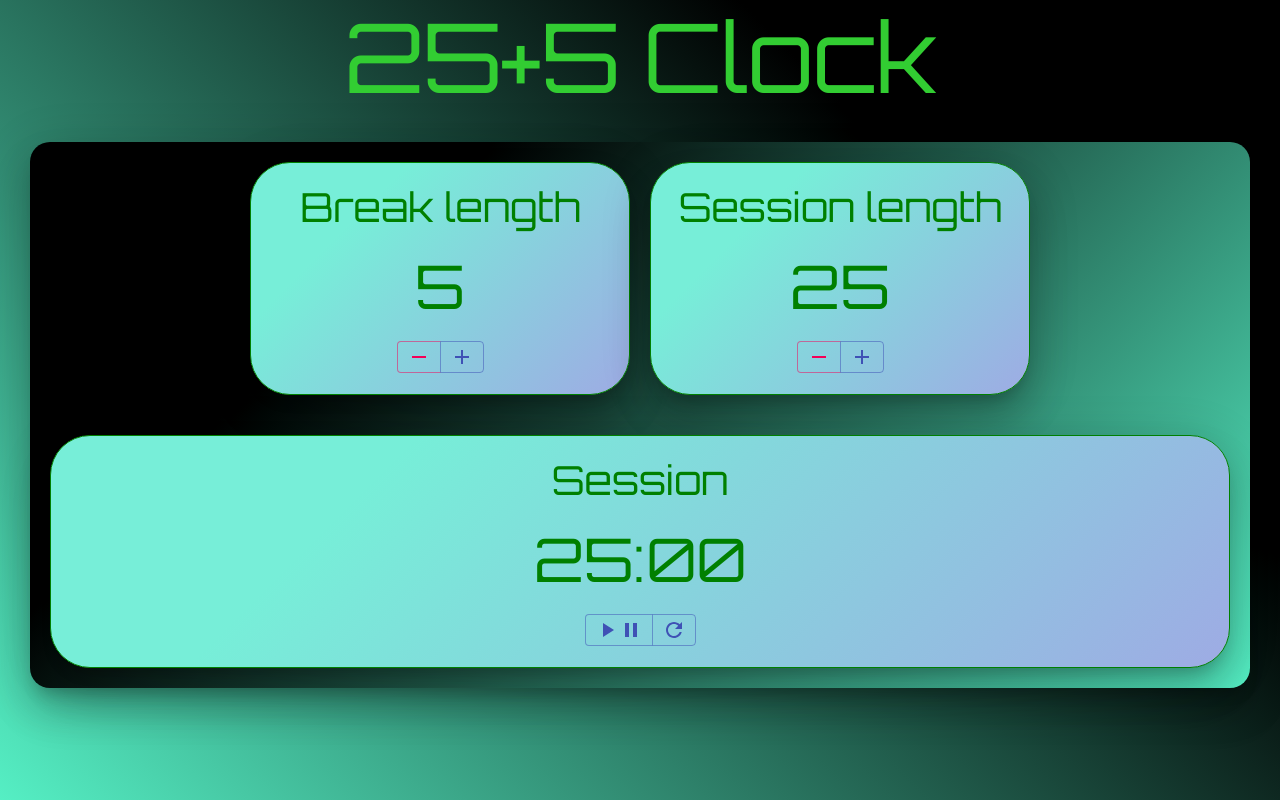
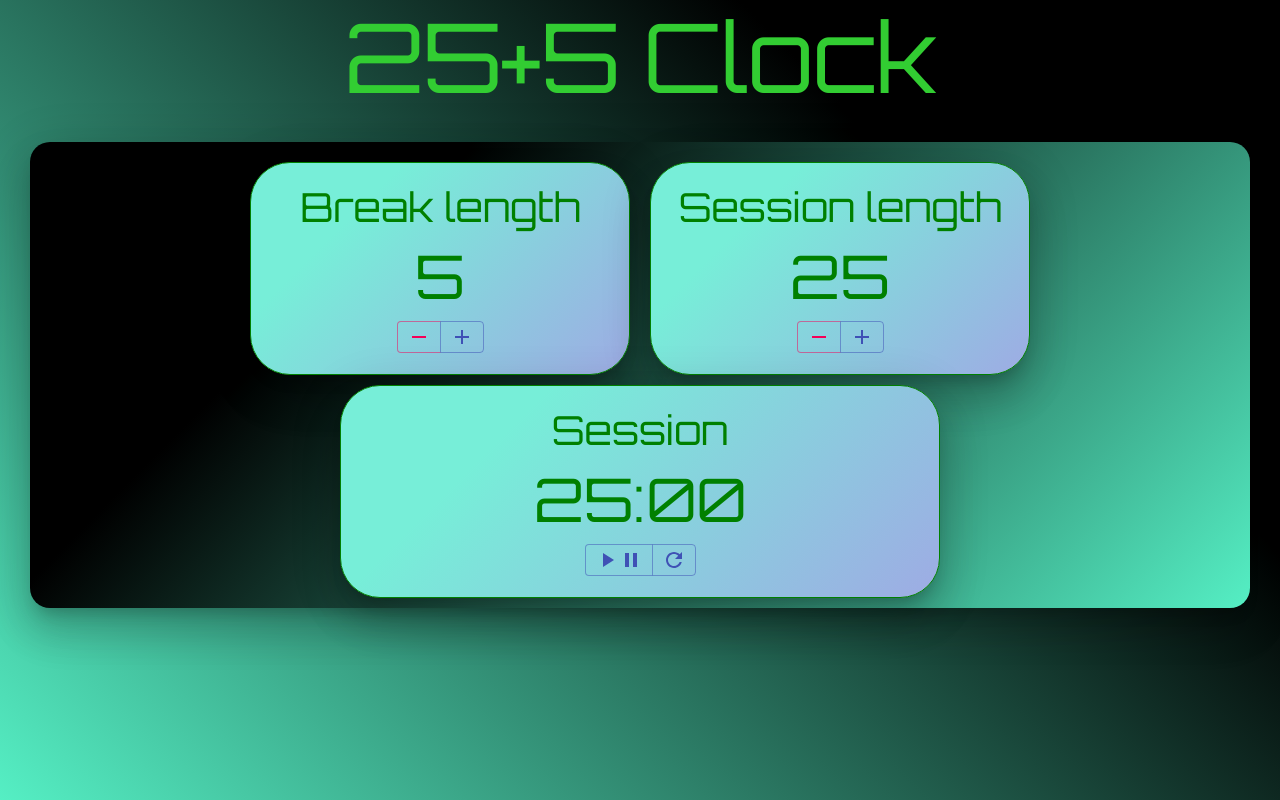
Before and after one commit to adrimihailescu/clock-five, a React (Create React App) app: page / in a window 1280 px wide. Built offline with nearby package versions, Linux system fonts and the light colour scheme.

Commit message:
removed padding from some elements

```diff
--- a/src/App.js
+++ b/src/App.js
@@ -43,7 +43,7 @@ function App() {
 						</Grid>
 
 						<Grid container direction="row" className={classes.grid2}>
-							<Grid container direction="column">
+							<Grid container direction="column" md={6}>
 								<Counter />
 							</Grid>
 						</Grid>
--- a/src/features/styles.js
+++ b/src/features/styles.js
@@ -33,7 +33,7 @@ const useStyles = makeStyles({
 	},
 	typography: {
 		fontSize: "60px",
-		padding: "10px",
+		// padding: "10px",
 		color: "green",
 		fontWeight: "500",
 		fontFamily: "Orbitron, sans-serif",
@@ -61,10 +61,12 @@ const useStyles = makeStyles({
 	main: {
 		display: "grid",
 		margin: "30px",
-		backgroundcolor: "#55efc4",
+		backgroundColor: "#55efc4",
 		backgroundImage: "linear-gradient(315deg, #55efc4 0%, #000000 74%)",
 		borderRadius: "20px",
 		alignItems: "center",
+		padding: "10px",
+		height: "100%",
 	},
 	app: {
 		textAlign: "center",
@@ -72,12 +74,12 @@ const useStyles = makeStyles({
 	grid1: {
 		justifyContent: "center",
 		alignItems: "center",
-		padding: "10px",
+		// padding: "10px",
 	},
 	grid2: {
 		alignItems: "center",
 		justifyContent: "center",
-		padding: "20px",
+		// padding: "10px",
 	},
 	break: {
 		padding: "10px",
```
